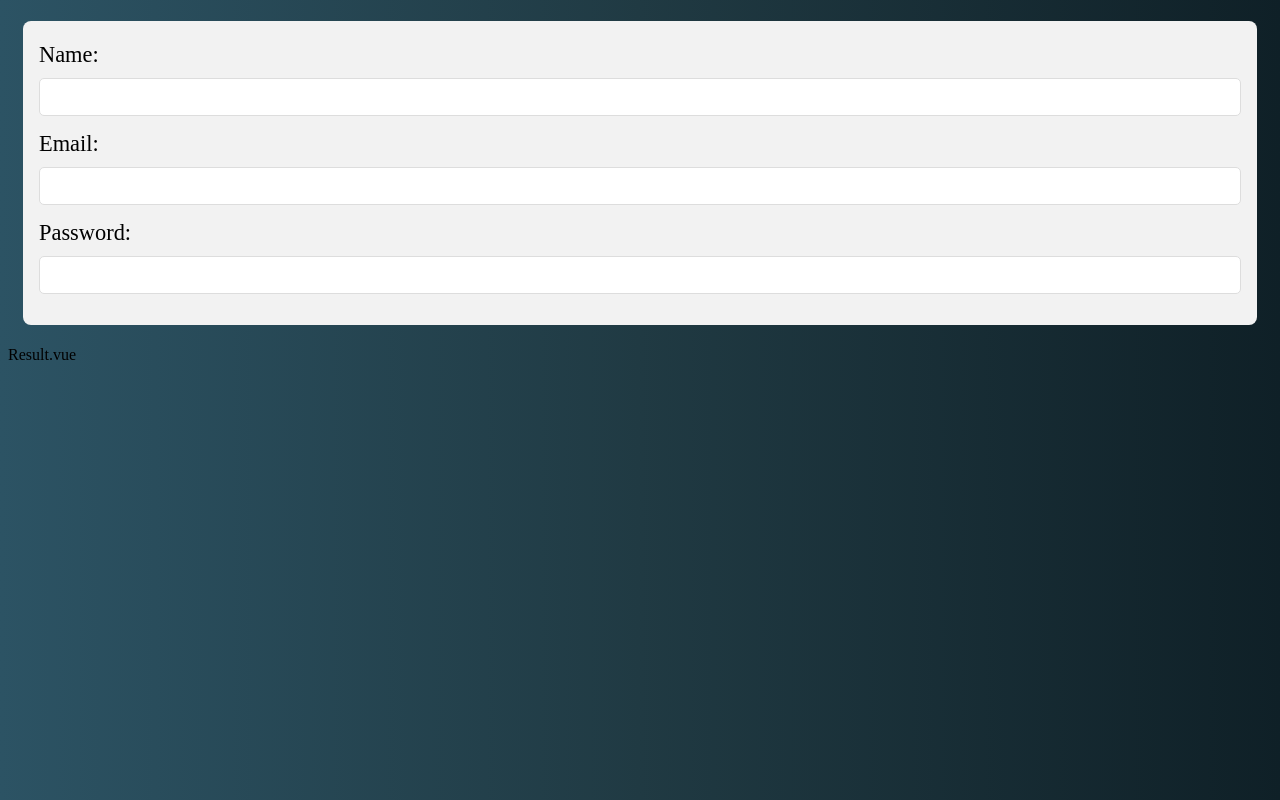
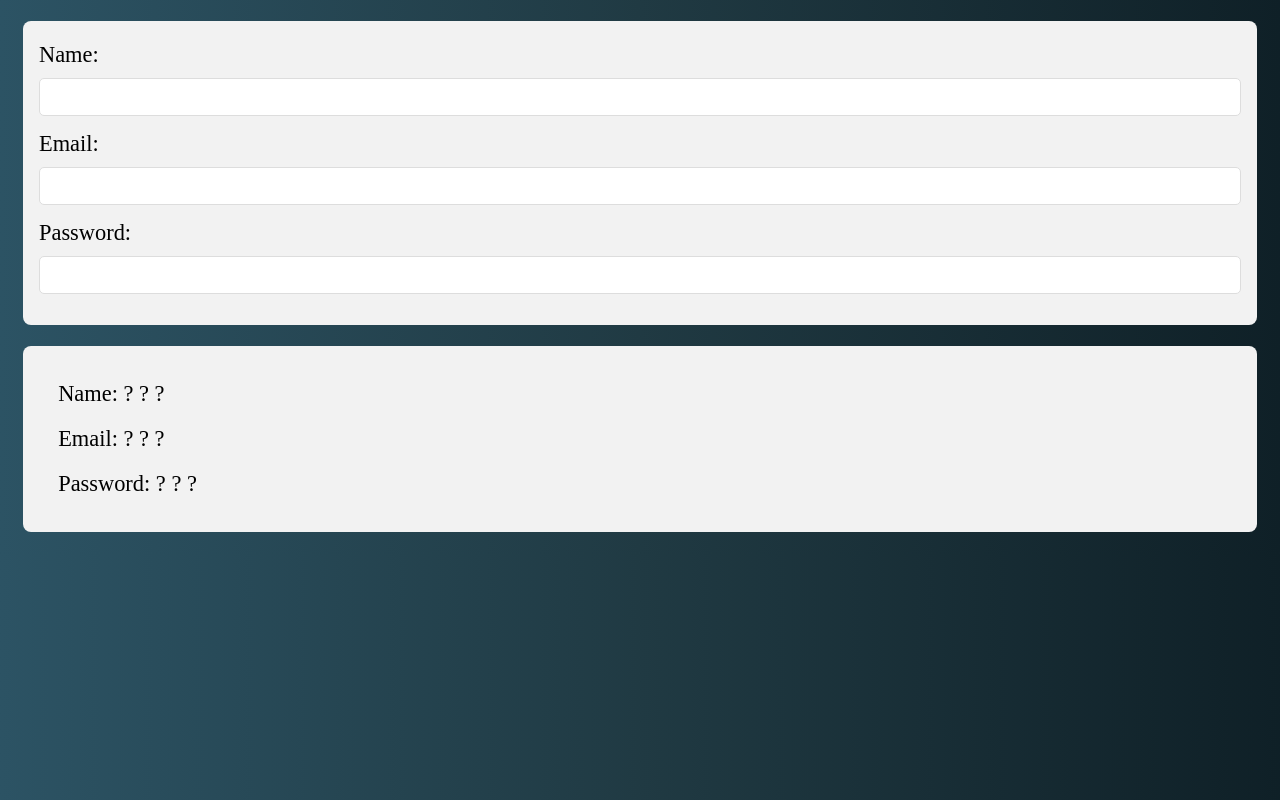
Before and after one commit to rafaeldtx/vue-form-example, a Vue app: page / in a window 1280 px wide. Built offline with nearby package versions, Linux system fonts and the light colour scheme.

Commit message:
(Result) linked attributes with Form

```diff
--- a/src/App.vue
+++ b/src/App.vue
@@ -1,7 +1,7 @@
 <template>
   <div id="app">
-    <Form />
-    <Result />
+    <Form :attributes="formAttributes" />
+    <Result :result="formAttributes"/>
   </div>
 </template>
 
@@ -11,7 +11,16 @@ import Result from './components/Result.vue'
 
 export default {
   name: 'App',
-  components: { Form, Result }
+  components: { Form, Result },
+  data() {
+    return {
+        formAttributes: [
+            { name: 'name', value: null },
+            { name: 'email', value: null },
+            { name: 'password', value: null }
+        ]
+    }
+  }
 }
 </script>
 
--- a/src/components/Form.vue
+++ b/src/components/Form.vue
@@ -3,16 +3,12 @@
         <h1 class="form-title" v-if="title">{{ title }}</h1>
         <hr v-if="title">
 
-        <input-group label='Name'>
-            <input type="text" name="name" id="name">
-        </input-group>
-
-        <input-group label='Email'>
-            <input type="email" name="email" id="email">
-        </input-group>
-
-        <input-group label='Password'>
-            <input type="password" name="password" id="password">
+        <input-group
+            v-for="attribute in attributes"
+            :label="attribute.name"
+            :key="attribute.name"
+        >
+            <input type="text" :name="attribute.name" :id="attribute.name">
         </input-group>
     </div>
 </template>
@@ -26,6 +22,10 @@ export default {
         title: {
             type: String,
             default: null
+        },
+        attributes: {
+            type: Array,
+            required: true
         }
     }
 }
--- a/src/components/InputGroup.vue
+++ b/src/components/InputGroup.vue
@@ -1,6 +1,6 @@
 <template>
     <div class="input-group">
-        <label>{{ label }}:</label>
+        <label class="label">{{ label }}:</label>
         <div class="input">
             <slot></slot>
         </div>
@@ -22,6 +22,10 @@ export default {
         font-size: 1.4rem;
     }
 
+    .label {
+        text-transform: capitalize;
+    }
+
     .input {
         display: flex;
         align-self: stretch;
@@ -37,7 +41,6 @@ export default {
         padding: 5px 10px;
     }
 
-
     input:focus {
         border: 1px solid #BBB;
     }
--- a/src/components/Result.vue
+++ b/src/components/Result.vue
@@ -1,13 +1,30 @@
 <template>
-  <span>Result.vue</span>
+  <div class="card-grid">
+      <div class="result-group" v-for="field in result" :key="field.name">
+          <span class="title">{{ field.name }}:</span>
+          {{ field.value || "? ? ?" }}
+      </div>
+  </div>
 </template>
 
 <script>
 export default {
-
+    props: {
+        result: {
+            type: Array,
+            required: true
+        }
+    }
 }
 </script>
 
 <style>
+    .result-group {
+        font-size: 1.4rem;
+        margin: 1.2rem;
+    }
 
+    .result-group .title {
+        text-transform: capitalize;
+    }
 </style>
```
